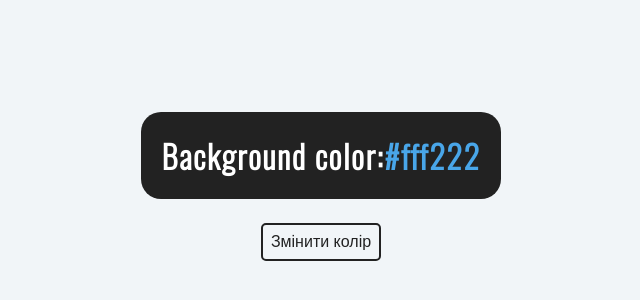
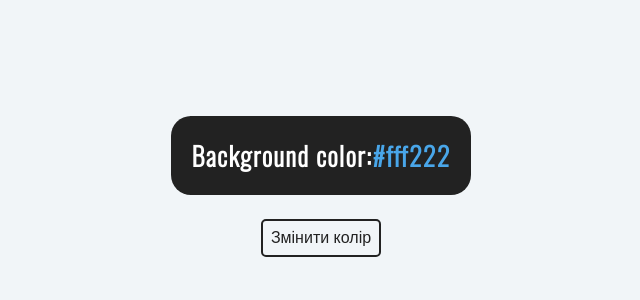
Before and after one commit to fulaytar/color-pade, a plain HTML site: page index.html in a window 1280 px wide. Shown: the part 214-514 px from the top of the page, without its empty margins (319-959 px from the left). Drawn offline with nearby package versions, Linux system fonts and the light colour scheme.

Commit message:
fix font-size

```diff
--- a/css/styles.css
+++ b/css/styles.css
@@ -22,13 +22,12 @@ body{
     padding: 20px;
     border-radius: 20px;
     color: #ffffff;
-    font-size: 32px;
+    font-size: 26px;
     margin-bottom: 24px;
     letter-spacing: 0.05em;
 }
 .color{
     color:#49a6e9;
-    letter-spacing: 0.05em;
     transition: color 200ms ease-in-out;
 }
 .btn{
```
